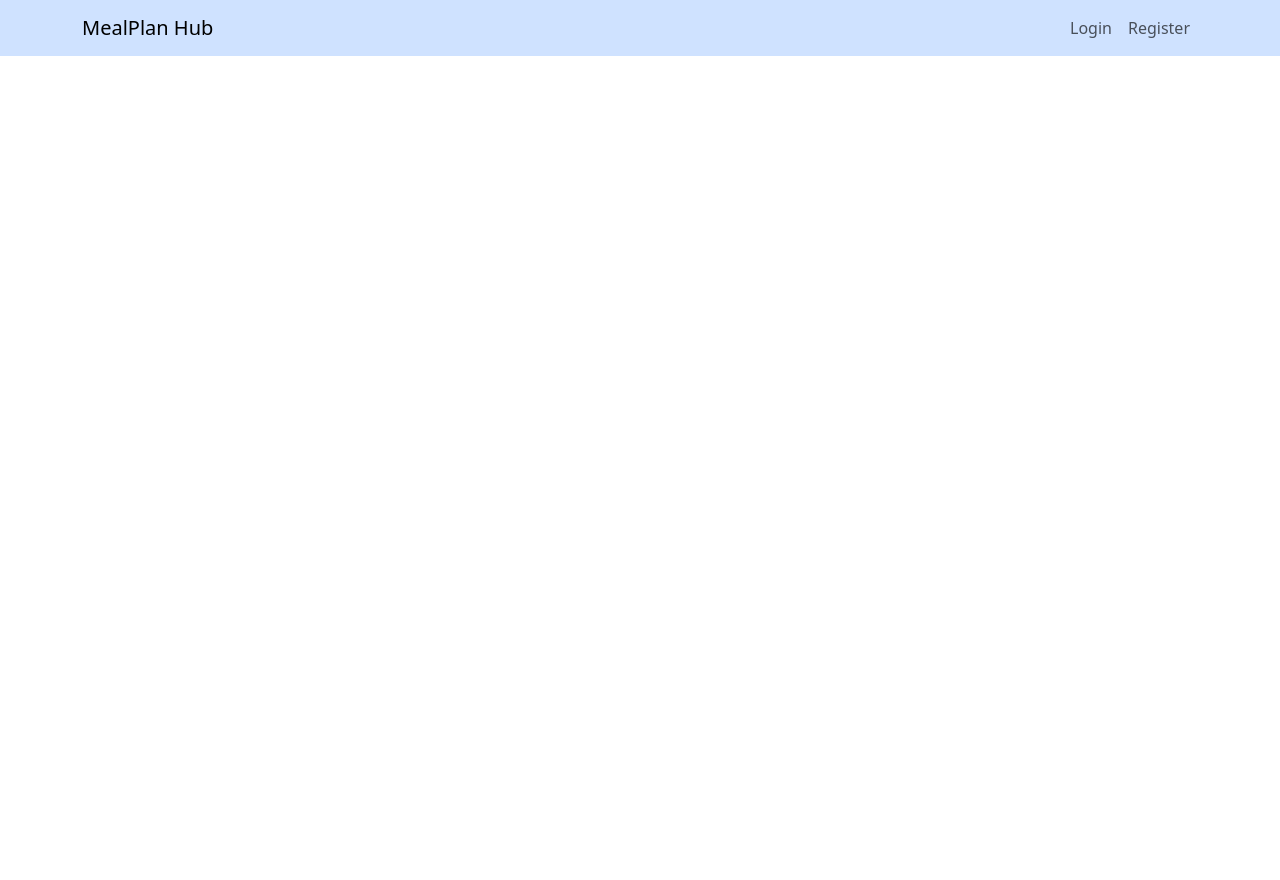
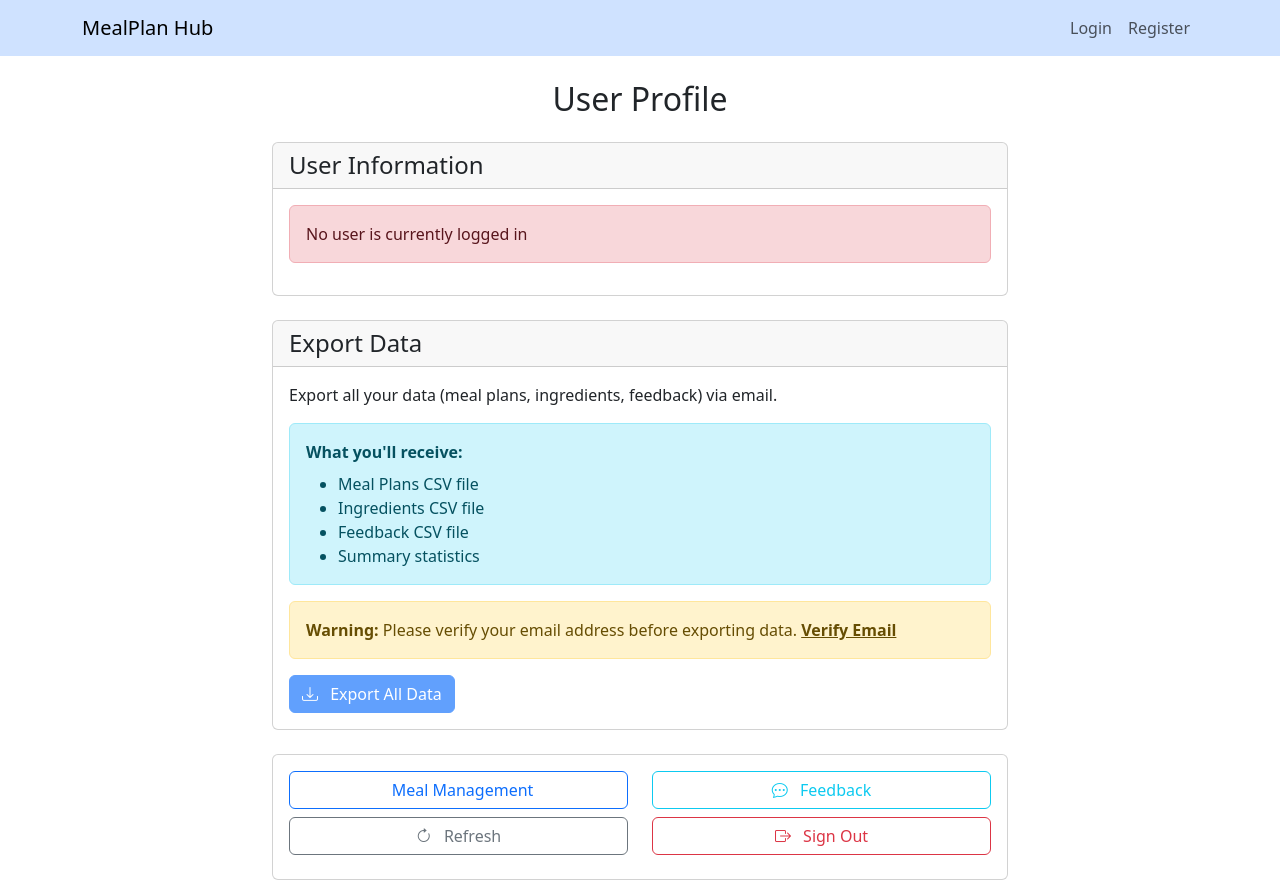
Before and after one commit to yliu0621-jpg/5032-project, a Vue app: page /profile in a window 1280 px wide. Before the commit the page ends 800 px from the top, so only its background shows below. Built offline with nearby package versions, Linux system fonts and the light colour scheme; no server answers.

Commit message:
add user profile view with data export (send to email)

```diff
--- a/src/components/Navbar.vue
+++ b/src/components/Navbar.vue
@@ -21,6 +21,9 @@
 					</li>
 					<li v-if="userRole !== ''" class="nav-item">
 						<router-link class="nav-link" active-class="active" to="/logout">Logout</router-link>
+					</li>
+					<li v-if="userRole !== ''" class="nav-item">
+						<router-link class="nav-link" active-class="active" to="/profile">Profile</router-link>
 					</li>
 					<li v-if="userRole !== ''" class="nav-item">
 						<router-link class="nav-link" active-class="active" to="/feedback">Feedback</router-link>
--- a/src/firebase.js
+++ b/src/firebase.js
@@ -2,6 +2,7 @@
 import { initializeApp } from "firebase/app";
 import { getAuth } from 'firebase/auth'
 import { getFirestore } from 'firebase/firestore'
+import { getFunctions, connectFunctionsEmulator } from 'firebase/functions'
 // TODO: Add SDKs for Firebase products that you want to use
 // https://firebase.google.com/docs/web/setup#available-libraries
 
@@ -19,6 +20,12 @@ const firebaseConfig = {
 const app = initializeApp(firebaseConfig);
 export const auth = getAuth(app);
 export const db = getFirestore(app);
+
+// Initialize Functions and connect to emulator for development
+export const functions = getFunctions(app);
+if (window.location.hostname === 'localhost') {
+  connectFunctionsEmulator(functions, '127.0.0.1', 5001);
+}
 export function parseUserRole(userString) {
   if (!userString) {
     return { username: '', role: '' };
--- a/src/router/index.js
+++ b/src/router/index.js
@@ -5,6 +5,7 @@ import HomeView from "@/views/HomeView.vue";
 import FeedbackView from "@/views/FeedbackView.vue";
 import EmailVerificationView from "@/views/EmailVerificationView.vue";
 import MealManagementView from "@/views/MealManagementView.vue";
+import UserProfileView from "@/views/UserProfileView.vue";
 import { signOut } from "firebase/auth";
 import { auth } from "@/firebase";
 
@@ -57,6 +58,11 @@ const router = createRouter({
       name: "meal-management",
       component: MealManagementView,
     },
+    {
+      path: "/profile",
+      name: "profile",
+      component: UserProfileView,
+    },
   ],
 });
 
--- /dev/null
+++ b/src/views/UserProfileView.vue
@@ -0,0 +1,230 @@
+<template>
+  <div class="container mt-4">
+    <div class="row justify-content-center">
+      <div class="col-md-8">
+        <h2 class="text-center mb-4">User Profile</h2>
+
+        <!-- User Information Card -->
+        <div class="card mb-4">
+          <div class="card-header">
+            <h4 class="mb-0">User Information</h4>
+          </div>
+          <div class="card-body">
+            <div v-if="loading" class="text-center">
+              <div class="spinner-border" role="status">
+                <span class="visually-hidden">Loading...</span>
+              </div>
+            </div>
+            <div v-else-if="error" class="alert alert-danger">
+              {{ error }}
+            </div>
+            <div v-else-if="user">
+              <div class="row">
+                <div class="col-md-6">
+                  <p><strong>Email:</strong> {{ user.email }}</p>
+                  <p><strong>User ID:</strong> {{ user.uid }}</p>
+                  <p><strong>Email Verified:</strong>
+                    <span class="badge" :class="user.emailVerified ? 'bg-success' : 'bg-warning'">
+                      {{ user.emailVerified ? 'Verified' : 'Not Verified' }}
+                    </span>
+                  </p>
+                </div>
+                <div class="col-md-6">
+                  <p><strong>Display Name:</strong> {{ user.displayName || 'Not set' }}</p>
+                  <p><strong>Account Created:</strong> {{ formatDate(user.metadata.creationTime) }}</p>
+                  <p><strong>Last Sign In:</strong> {{ formatDate(user.metadata.lastSignInTime) }}</p>
+                </div>
+              </div>
+            </div>
+          </div>
+        </div>
+
+        <!-- Export Data Card -->
+        <div class="card">
+          <div class="card-header">
+            <h4 class="mb-0">Export Data</h4>
+          </div>
+          <div class="card-body">
+            <p class="mb-3">Export all your data (meal plans, ingredients, feedback) via email.</p>
+
+            <div class="alert alert-info">
+              <strong>What you'll receive:</strong>
+              <ul class="mb-0 mt-2">
+                <li>Meal Plans CSV file</li>
+                <li>Ingredients CSV file</li>
+                <li>Feedback CSV file</li>
+                <li>Summary statistics</li>
+              </ul>
+            </div>
+
+            <div v-if="!user?.emailVerified" class="alert alert-warning mb-3">
+              <strong>Warning:</strong> Please verify your email address before exporting data.
+              <router-link to="/verify-email" class="alert-link">Verify Email</router-link>
+            </div>
+
+            <button class="btn btn-primary" @click="exportAllData" :disabled="isExporting || !user?.emailVerified">
+              <span v-if="isExporting">
+                <span class="spinner-border spinner-border-sm me-2"></span>
+                Exporting...
+              </span>
+              <span v-else>
+                <i class="bi bi-download me-2"></i>
+                Export All Data
+              </span>
+            </button>
+
+            <div v-if="exportStatus" class="mt-3">
+              <div class="alert" :class="exportStatus.type">
+                {{ exportStatus.message }}
+              </div>
+            </div>
+          </div>
+        </div>
+
+        <!-- Navigation Links -->
+        <div class="card mt-4">
+          <div class="card-body">
+            <div class="row">
+              <div class="col-md-6 mb-2">
+                <router-link to="/meal-management" class="btn btn-outline-primary w-100">
+                  <i class="bi bi-utensils me-2"></i>
+                  Meal Management
+                </router-link>
+              </div>
+              <div class="col-md-6 mb-2">
+                <router-link to="/feedback" class="btn btn-outline-info w-100">
+                  <i class="bi bi-chat-dots me-2"></i>
+                  Feedback
+                </router-link>
+              </div>
+              <div class="col-md-6 mb-2">
+                <button class="btn btn-outline-secondary w-100" @click="refreshData">
+                  <i class="bi bi-arrow-clockwise me-2"></i>
+                  Refresh
+                </button>
+              </div>
+              <div class="col-md-6 mb-2">
+                <router-link to="/logout" class="btn btn-outline-danger w-100">
+                  <i class="bi bi-box-arrow-right me-2"></i>
+                  Sign Out
+                </router-link>
+              </div>
+            </div>
+          </div>
+        </div>
+      </div>
+    </div>
+  </div>
+</template>
+
+<script setup>
+import { ref, onMounted } from 'vue'
+import { auth, functions } from '@/firebase'
+import { httpsCallable } from 'firebase/functions'
+import { toast } from '@/utils/toast'
+
+// Reactive state
+const loading = ref(true)
+const error = ref('')
+const user = ref(null)
+const isExporting = ref(false)
+const exportStatus = ref(null)
+
+// Functions instance imported from firebase.js
+
+// Methods
+const loadUserInfo = async () => {
+  try {
+    loading.value = true
+    error.value = ''
+
+    const currentUser = auth.currentUser
+    if (!currentUser) {
+      error.value = 'No user is currently logged in'
+      return
+    }
+
+    user.value = {
+      uid: currentUser.uid,
+      email: currentUser.email,
+      displayName: currentUser.displayName,
+      emailVerified: currentUser.emailVerified,
+      metadata: {
+        creationTime: currentUser.metadata.creationTime,
+        lastSignInTime: currentUser.metadata.lastSignInTime
+      }
+    }
+
+  } catch (err) {
+    console.error('Error loading user info:', err)
+    error.value = 'Failed to load user information'
+  } finally {
+    loading.value = false
+  }
+}
+
+const exportAllData = async () => {
+  if (!user.value?.emailVerified) {
+    toast.warning('Please verify your email address before exporting data.')
+    return
+  }
+
+  try {
+    isExporting.value = true
+    exportStatus.value = null
+
+    const exportUserData = httpsCallable(functions, 'exportUserData')
+    const result = await exportUserData()
+
+    if (result.data.success) {
+      exportStatus.value = {
+        type: 'alert-success',
+        message: 'Your data export has been sent to your email!'
+      }
+      toast.success('Export completed successfully!')
+    } else {
+      throw new Error(result.data.message || 'Export failed')
+    }
+
+  } catch (err) {
+    console.error('Error exporting data:', err)
+    exportStatus.value = {
+      type: 'alert-danger',
+      message: 'Failed to export data. Please try again.'
+    }
+    toast.error('Export failed. Please try again.')
+  } finally {
+    isExporting.value = false
+  }
+}
+
+const refreshData = () => {
+  exportStatus.value = null
+  loadUserInfo()
+}
+
+const formatDate = (dateString) => {
+  if (!dateString) return 'Unknown'
+  try {
+    return new Date(dateString).toLocaleDateString()
+  } catch (err) {
+    return 'Invalid date'
+  }
+}
+
+// Lifecycle
+onMounted(() => {
+  loadUserInfo()
+
+  const unsubscribe = auth.onAuthStateChanged((currentUser) => {
+    if (currentUser) {
+      loadUserInfo()
+    } else {
+      user.value = null
+      loading.value = false
+    }
+  })
+
+  return () => unsubscribe()
+})
+</script>
```
